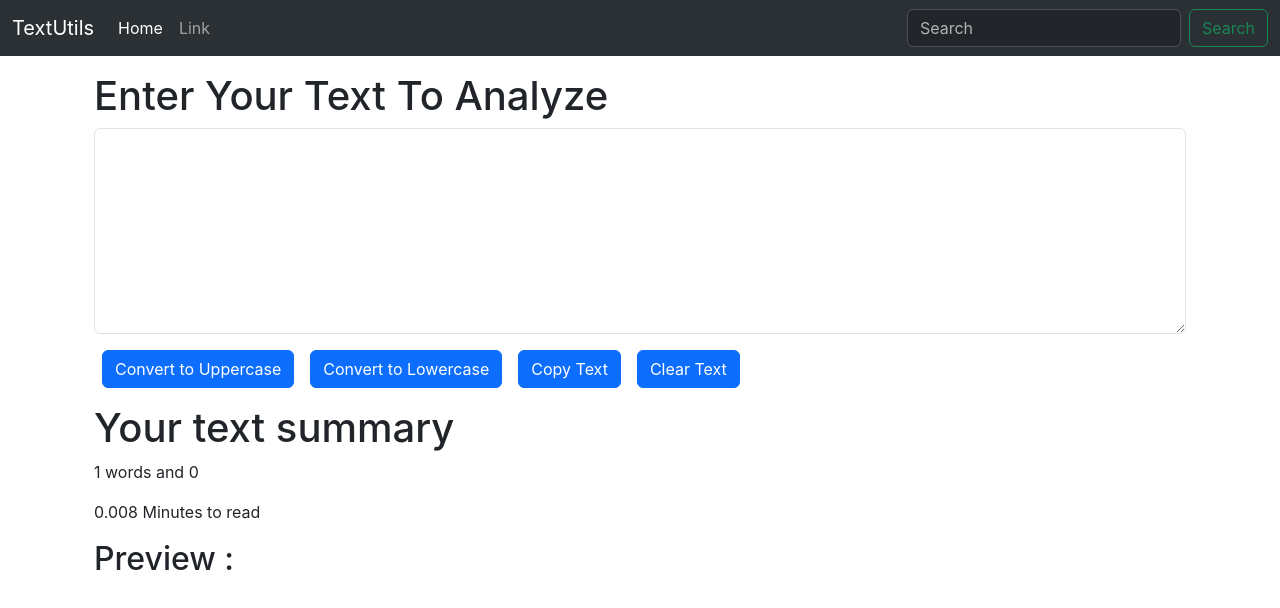
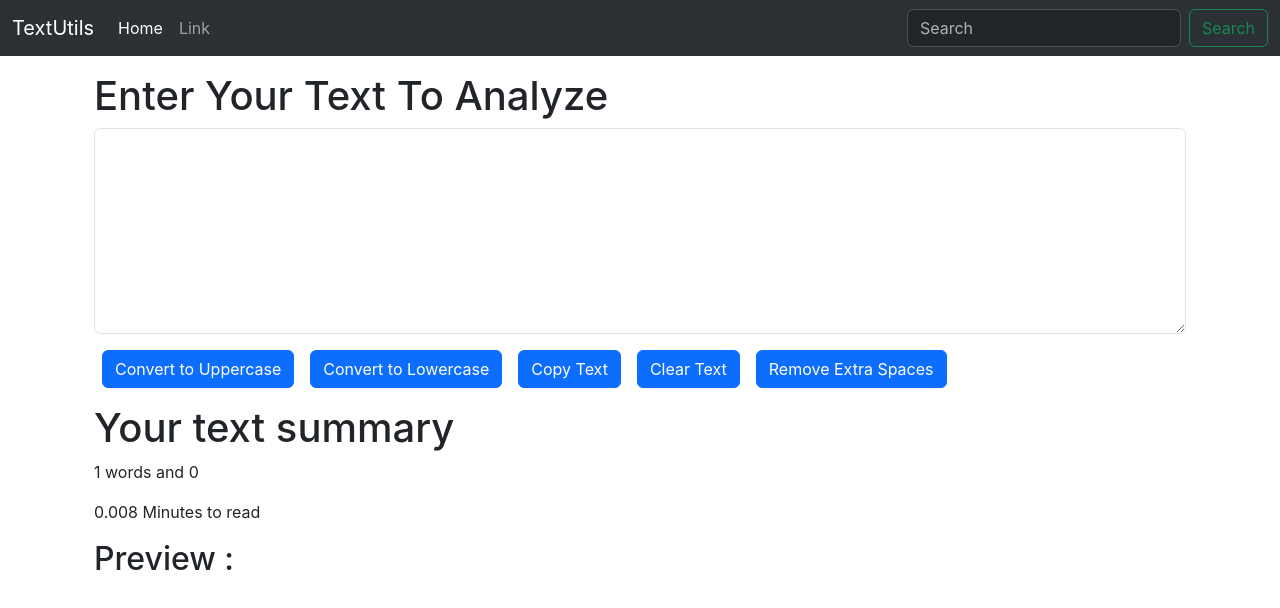
Before and after one commit to sonu355/textutils, a React (Create React App) app: page / in a window 1280 px wide. Shown: the top 608 px of the page. Built offline with nearby package versions, Linux system fonts and the light colour scheme.

Commit message:
extra spaces removed

```diff
--- a/src/components/TextForm.js
+++ b/src/components/TextForm.js
@@ -22,8 +22,12 @@
         navigator.clipboard.writeText(text.value)
     }
     const handleClearText = () => {
-        var text = document.getElementById('myBox').value
-        text.remove()
+       let newText = '';
+       setText(newText)
+    }
+    const handleExtraSpaces = () => {
+        let newText = text.split(/[ ]+/)
+        setText(newText.join(" "))
     }
     return (
         <>
@@ -36,6 +40,7 @@
                 <button className="btn btn-primary mx-2" onClick={handleLoClick}>Convert to Lowercase</button>
                 <button className="btn btn-primary mx-2" onClick={handleCopy}>Copy Text</button>
                 <button className="btn btn-primary mx-2" onClick={handleClearText}>Clear Text</button>
+                <button className="btn btn-primary mx-2" onClick={handleExtraSpaces}>Remove Extra Spaces</button>
             </div>
             <div className="container my-3">
                 <h1>Your text summary</h1>
@@ -47,5 +52,4 @@
         </>
     );
 };
-
 export default TextForm;
```
